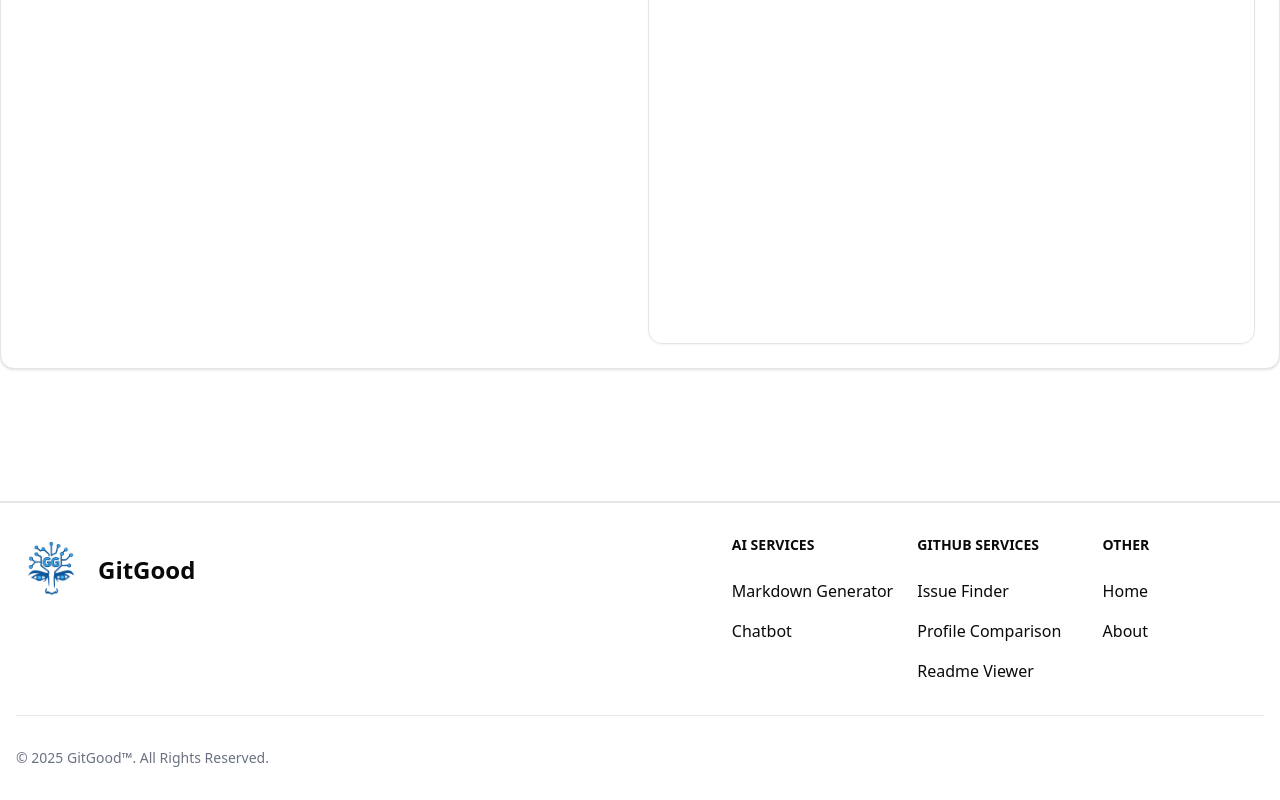
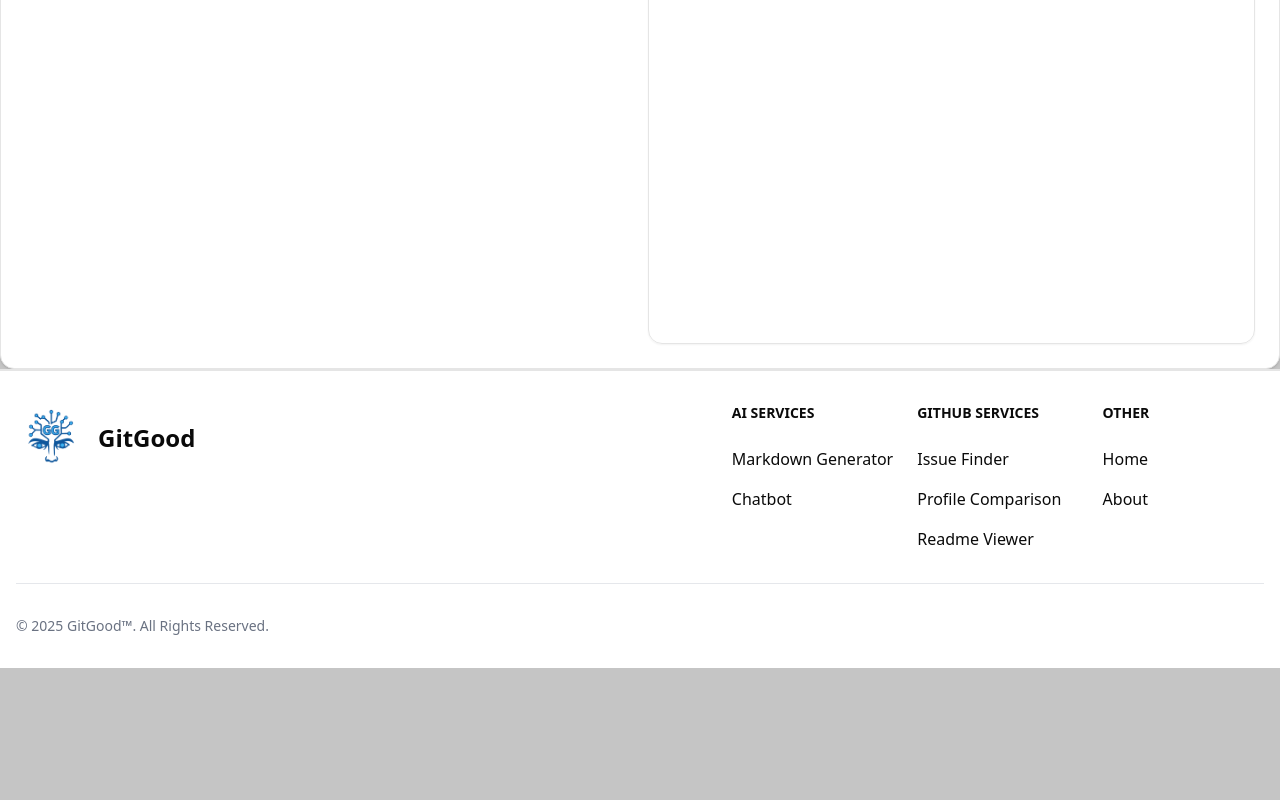
Before and after one commit to CMPT-276-SUMMER-2025/final-project-15-mountains, a Next.js app in the folder src/: page /readme_viewer in a window 1280 px wide. Shown: the part 499-1299 px from the top of the page. After the commit the page ends 1167 px from the top, so only its background shows below. Built offline with nearby package versions, Linux system fonts and the light colour scheme.

Commit message:
Fix bugs with pages related to footer and darkmode

```diff
--- a/src/app/chatbot/page.js
+++ b/src/app/chatbot/page.js
@@ -141,7 +141,7 @@ export default function ChatbotPage() {
     };
 
     return (
-        <div className="flex flex-col h-screen bg-black text-white">
+        <div className="flex flex-col h-screen  ">
             {/* Header */}
             <div className="flex items-center justify-center p-4 border-b border-gray-800">
                 <h1 className="text-xl font-semibold">AI Chatbot</h1>
--- a/src/app/globals.css
+++ b/src/app/globals.css
@@ -45,7 +45,7 @@
 
 :root {
   --radius: 0.625rem;
-  --background: oklch(100% 0.00011 271.152);
+  --background: oklch(82.344% 0.00009 271.152);
   --foreground: oklch(0.145 0 0);
   --card: oklch(1 0 0);
   --card-foreground: oklch(0.145 0 0);
--- a/src/app/readme_viewer/page.js
+++ b/src/app/readme_viewer/page.js
@@ -71,7 +71,7 @@ export default function Page() {
     }
 
     return (
-        <div className="w-full h-250">
+        <div className="w-full h-auto min-h-[100vh]">
             {/* Header */}
             <div className="flex flex-col mx-auto pt-30 text-center">
                 <h1 className="text-4xl text-center">README Viewer</h1>
--- a/src/components/ui/footer.js
+++ b/src/components/ui/footer.js
@@ -1,10 +1,13 @@
 "use client";
 import Image from "next/image";
 import Link from "next/link";
-
+import { usePathname } from "next/navigation";
 export default function Footer() {
+  const pathname = usePathname();
+  const hideFooter = pathname.startsWith("/chatbot");
   return (
-    <footer className="bg-white dark:bg-black border-t-2">
+    <>
+    {!hideFooter && <footer className="bg-white dark:bg-black border-t-2">
       <div className="mx-auto w-full max-w-screen-xl p-4 py-6 lg:py-8">
         <div className="md:flex md:justify-between">
           <div className="mb-6 md:mb-0">
@@ -96,6 +99,7 @@ export default function Footer() {
           </span>
         </div>
       </div>
-    </footer>
+    </footer>}
+    </>
   );
 }
```
